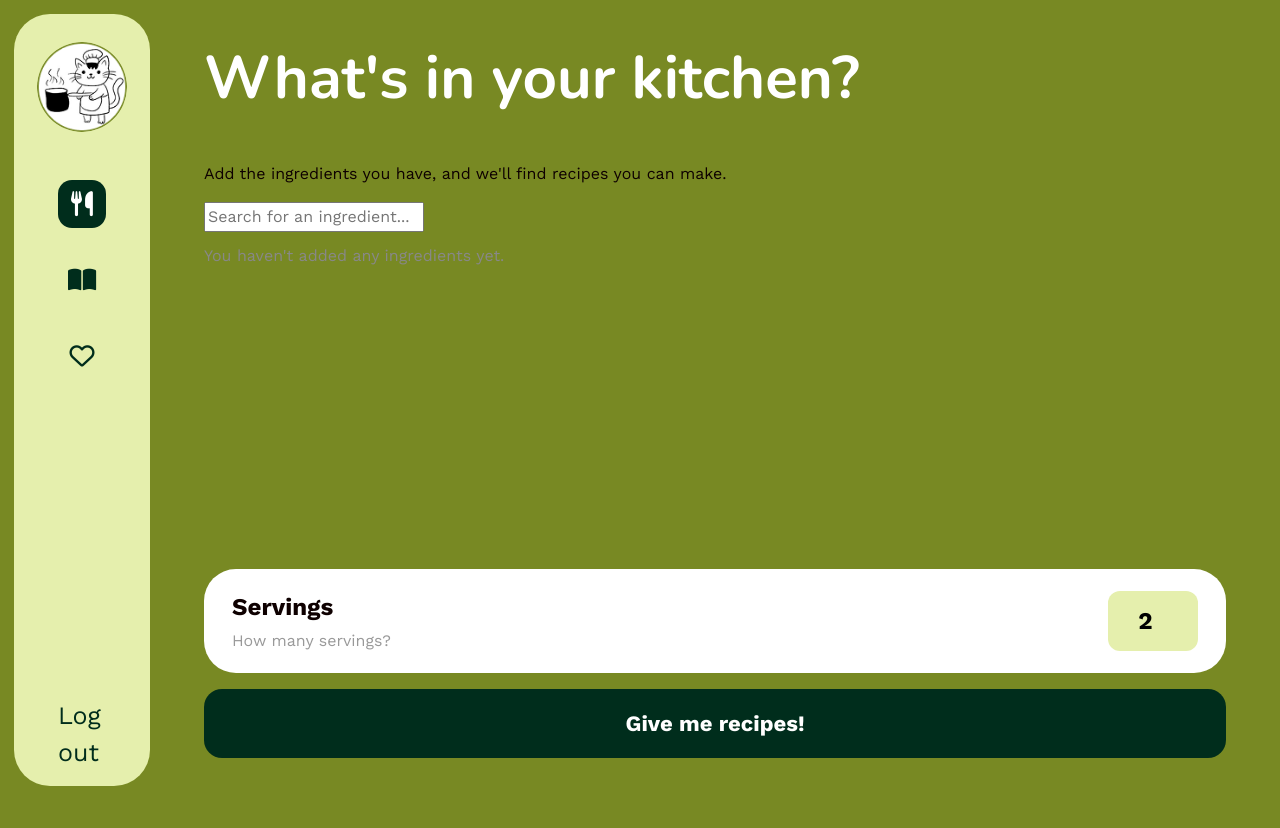
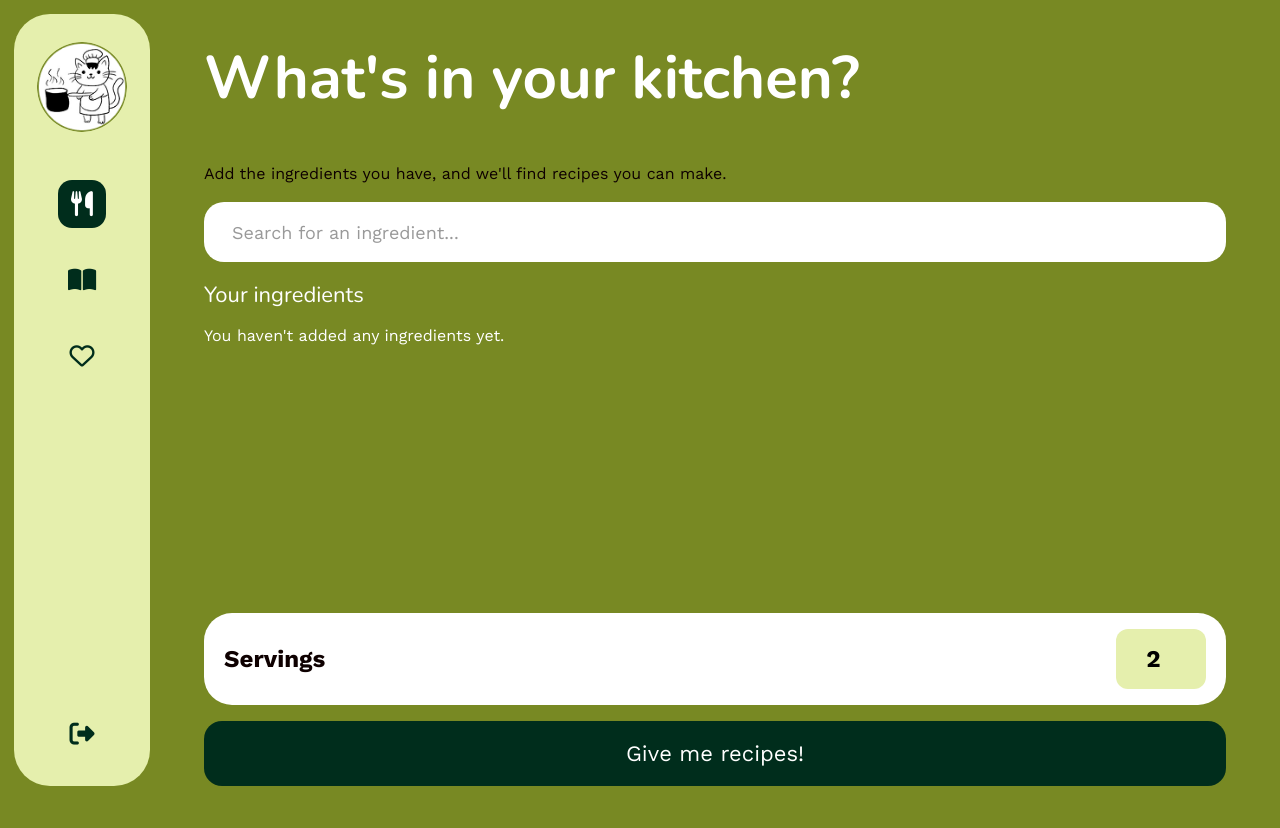
Before and after one commit to jessames/cook-with-me, a Rails app: page / in a window 1280 px wide. Before the commit the page ends 786 px from the top, so only its background shows below. Run offline with Rails 7, Linux system fonts and the light colour scheme; a user stored in the database is signed in; tables that the repository leaves empty hold one stand-in row (values such as "Sample post"); style sheets or scripts are compiled from the project's sources; parts of the project's set-up code (start-up, migrations or seed data) failed here and were passed over; some libraries are stand-ins or nearby versions.

Commit message:
fix home layout wip

```diff
--- a/app/assets/stylesheets/application.scss
+++ b/app/assets/stylesheets/application.scss
@@ -18,6 +18,8 @@
 
 body {
   background-color: #788923;
+  margin-left: 164px;
+  padding: 14px 14px 14px 0;
 }
 
 // ==========================================
@@ -27,8 +29,6 @@ body {
 .home-layout {
   height: 100vh;
   box-sizing: border-box;
-  margin-left: 164px;
-  padding: 14px 14px 14px 0;
   display: flex;
   flex-direction: column;
 }
@@ -111,6 +111,58 @@ body {
   flex-direction: column;
 }
 
+.ingredient-search-section {
+  position: relative;
+  width: 100%;
+  flex-shrink: 0;
+  z-index: 10;
+}
+
+.ingredient-search-input {
+  display: block;
+  width: 100%;
+  height: 60px;
+  padding: 0 28px;
+
+  border: none;
+  outline: none;
+  box-shadow: none;
+
+  border-radius: 20px;
+  background-color: #ffffff;
+
+  color: #002d1c;
+  font-size: 18px;
+
+  &::placeholder {
+    color: #999999;
+  }
+
+  &:focus {
+    outline: none;
+    border: none;
+    box-shadow: 0 0 0 3px rgba(229, 239, 173, 0.7);
+  }
+}
+
+.selected-ingredients-section {
+  flex: 1;
+  min-height: 0;
+  overflow-y: auto;
+  overflow-x: hidden;
+  padding: 20px 8px 20px 0;
+
+  h2 {
+    color: white;
+    font-size: 22px;
+    margin-bottom: 16px;
+  }
+
+  p {
+    color: white;
+  }
+}
+
 // Bottom controls
 .home-bottom-controls {
   flex-shrink: 0;
@@ -124,8 +176,8 @@ body {
 // Serving size
 .serving-size-section {
   background: white;
-  border-radius: 32px;
-  padding: 20px 28px;
+  border-radius: 28px;
+  padding: 16px 20px;
   display: flex;
   align-items: center;
   justify-content: space-between;
@@ -157,13 +209,13 @@ body {
 // Submit button
 .recipes-submit-button {
   width: 100%;
-  padding: 18px;
+  padding: 16px;
   border: none;
   border-radius: 18px;
   background-color: #002d1c;
   color: white;
   font-size: 22px;
-  font-weight: 600;
+  font-weight: 500;
   cursor: pointer;
   transition: background-color 0.2s ease;
 }
@@ -237,9 +329,9 @@ body {
 // Grid containing selected ingredients
 .selected-ingredients-grid {
   display: grid;
-  grid-template-columns: repeat(auto-fill, minmax(140px, 1fr));
-  gap: 16px;
-  margin-top: 20px;
+  grid-template-columns: repeat(4, minmax(0, 1fr));
+  gap: 12px;
+  margin-top: 12px;
 }
 
 // Individual ingredient card
--- a/app/views/pages/home.html.erb
+++ b/app/views/pages/home.html.erb
@@ -16,6 +16,7 @@
 
           <!-- Search -->
           <div class="ingredient-search-section">
+
             <label for="ingredient-search" class="visually-hidden">
               Search ingredients
             </label>
@@ -29,16 +30,18 @@
               data-ingredient-search-target="input"
               data-action="input->ingredient-search#search"
             >
+
+            <div
+              data-ingredient-search-target="suggestions"
+              class="ingredient-suggestions"
+            ></div>
+
           </div>
 
-          <div
-            data-ingredient-search-target="suggestions"
-            class="ingredient-suggestions"
-          ></div>
 
           <!-- Selected ingredients -->
           <section class="selected-ingredients-section">
-            <h2 class="visually-hidden">Your ingredients</h2>
+            <h2>Your ingredients</h2>
 
             <p data-ingredient-search-target="emptyMessage">
               You haven't added any ingredients yet.
@@ -56,7 +59,6 @@
             <div class="serving-size-section">
               <div class="serving-size-label">
                 <label for="serving-size">Servings</label>
-                <p>How many servings?</p>
               </div>
 
               <input
@@ -84,7 +86,7 @@
   <div class="home-landing">
     <h1>Let's get cooking!</h1>
     <p>Discover delicious recipes using ingredients you already have.</p>
-    <%= link_to "Get Started Cooking", new_user_session_path %>
+    <%= link_to "Get Started Cooking", new_user_session_path, class: "landing-button" %>
   </div>
 
 <% end %>
--- a/app/views/shared/_navbar.html.erb
+++ b/app/views/shared/_navbar.html.erb
@@ -28,9 +28,9 @@
     </ul>
 
     <div class="navbar-account">
-      <%= link_to "Log out", destroy_user_session_path,
-          data: { turbo_method: :delete },
-          class: "nav-link" %>
+      <%= link_to destroy_user_session_path, data: { turbo_method: :delete }, class: "nav-link", title: "Log out" do %>
+        <i class="fas fa-sign-out-alt"></i>
+      <% end %>
     </div>
 
   <% else %>
```
Also changed, not shown: other parts of app/assets/stylesheets/application.scss (+51 -11 lines).
